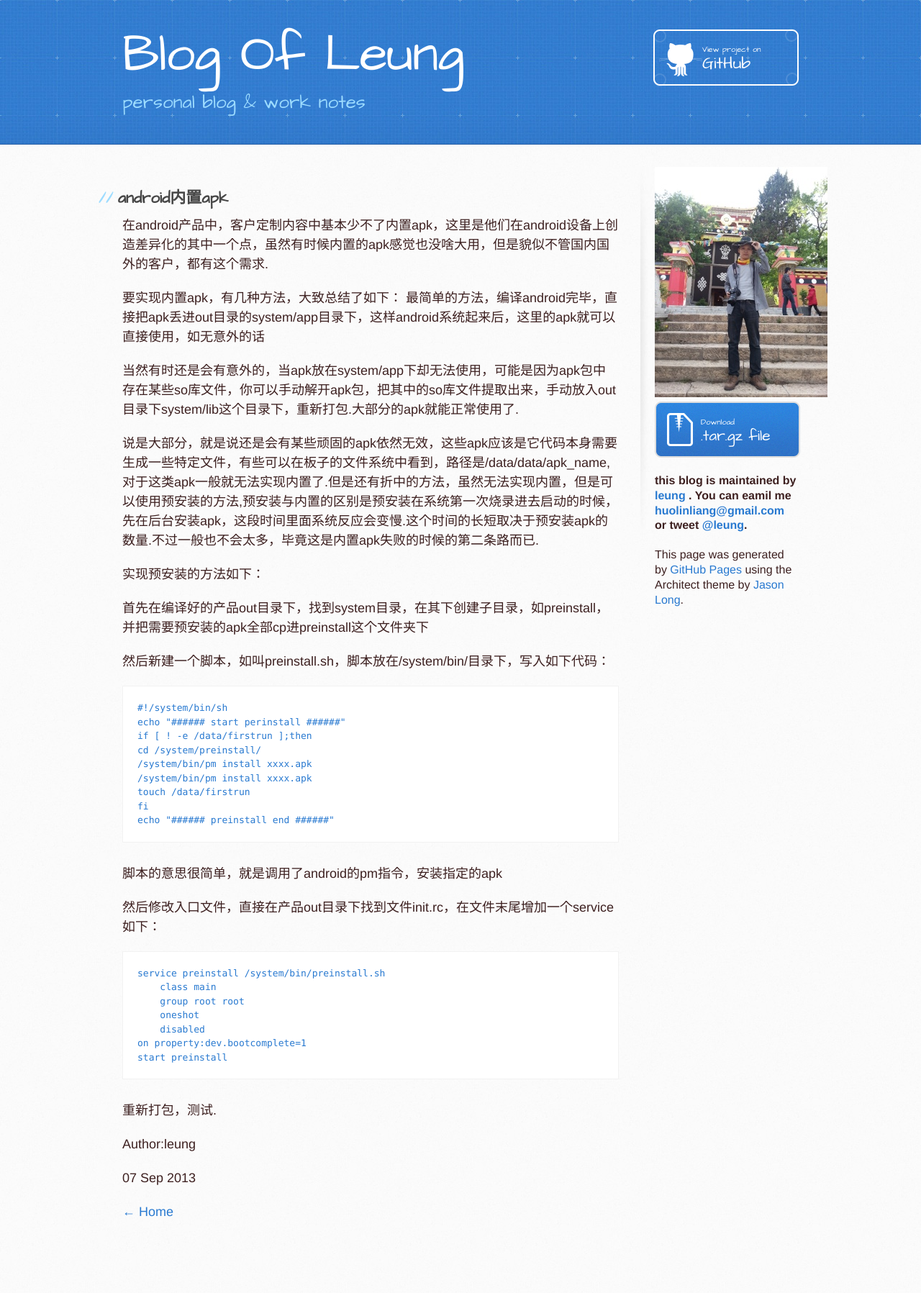
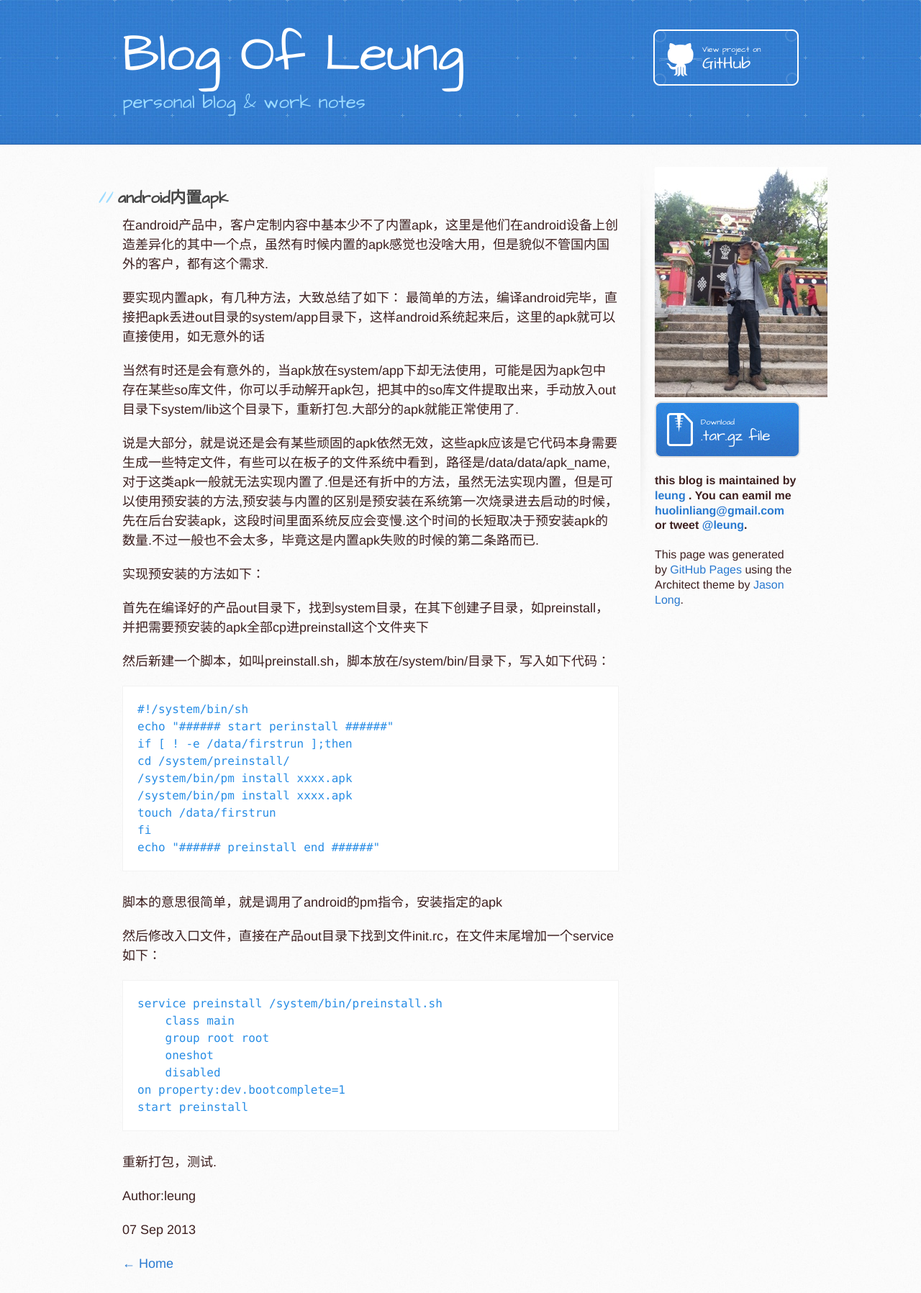
Before and after one commit to huolinliang/blog_leung, a Jekyll site: the page built from _posts/2013-09-07-preinstall-apk.html, in a window 1280 px wide. Shown: the whole page at 72% size. Built offline with Jekyll 4.4.1, drawn with Linux system fonts in a browser that asks for light colours; Markdown is read by kramdown in place of the engine named in the settings; before the commit the page ends 1725 px from its top, so only the background shows below that.

Commit message:
modigy code color and size

```diff
--- a/stylesheets/stylesheet.css
+++ b/stylesheets/stylesheet.css
@@ -161,7 +161,7 @@ code, pre {
   font-family: Monaco, "Bitstream Vera Sans Mono", "Lucida Console", Terminal, monospace;
   color: #222;
   margin-bottom: 30px;
-  font-size: 13px;
+  font-size: 16px;
 }
 
 code {
@@ -178,7 +178,7 @@ pre {
   border: solid 1px #f2f2f2;
 }
 pre code {
-  color: #2879d0;
+  color: #288de5;
   background-color: #fff;
   border: none;
   padding: 0;
```
